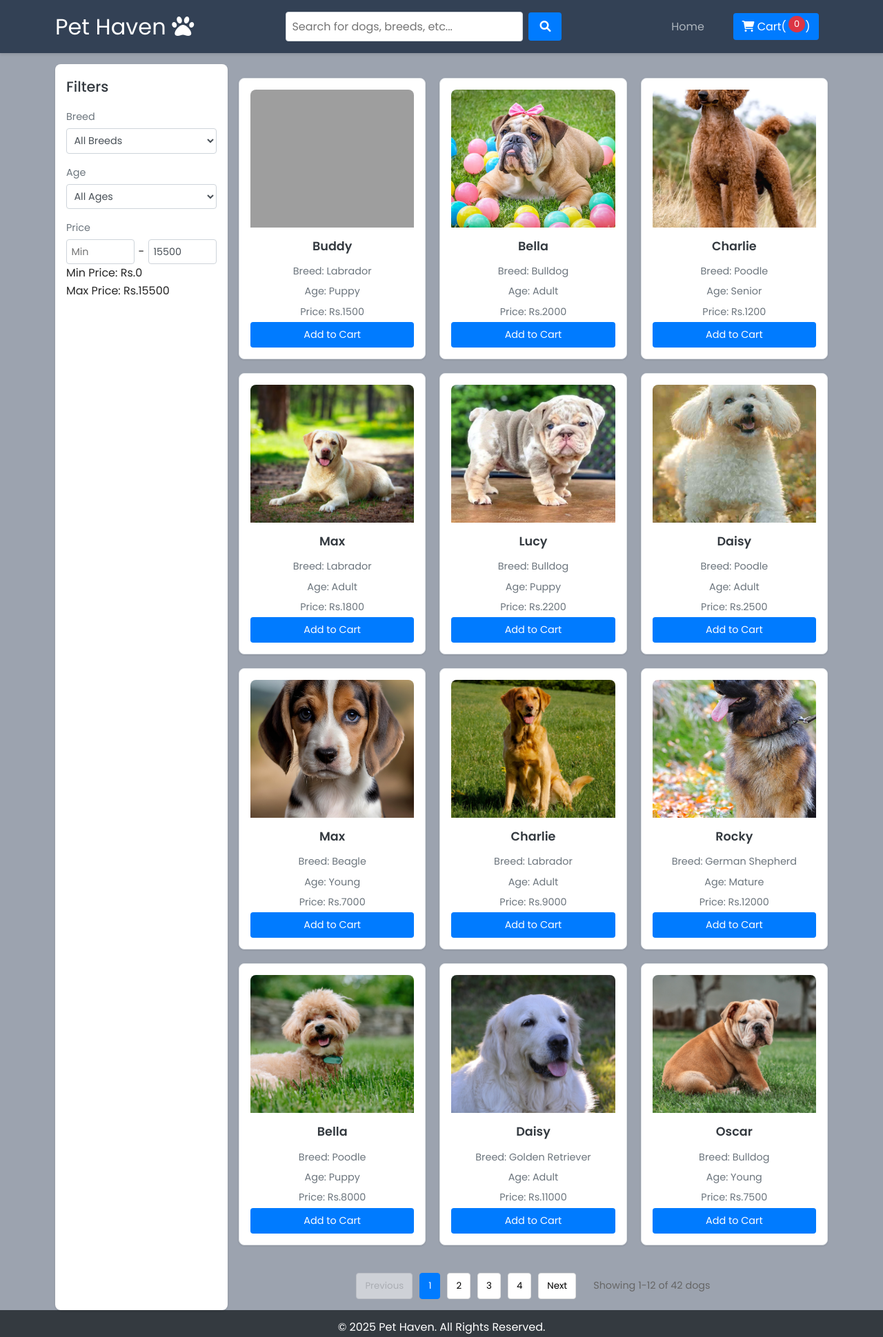
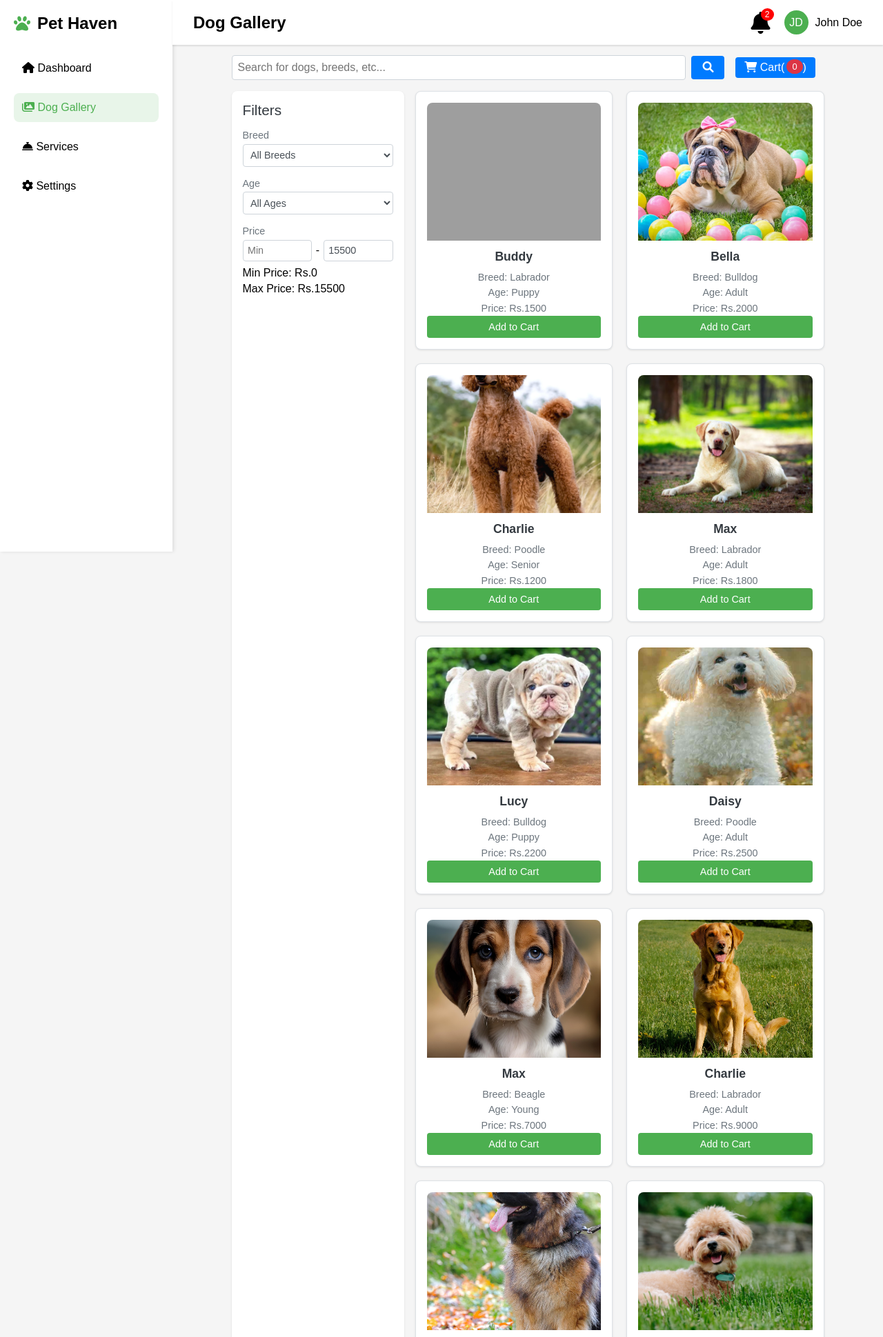
Before and after one commit to divyansharya8826/Pet-Haven, a Flask app: page / in a window 1280 px wide. Shown: the top 1939 px of the page at 69% size. Run offline with Flask 3, Linux system fonts and the light colour scheme; data comes from the database, SQL or seed files in the repository; grey boxes are pictures that could not be loaded.

Commit message:
Extended base template for gallery

```diff
--- a/static/css/dog.css
+++ b/static/css/dog.css
@@ -3,13 +3,15 @@
   margin: 0;
   padding: 0;
   box-sizing: border-box;
-  font-family: "Poppins", sans-serif;
+  font-family: 'Arial', sans-serif;
 }
 
 body {
-  background-color: #9ca3af;
-  color: #262626;
-  line-height: 1.6;
+  background-color: #f5f5f5;
+    margin: 0;
+    padding: 0;
+    display: flex;
+    flex-direction: column;
 }
 
 .container {
@@ -19,32 +21,141 @@ body {
   padding: 0 1rem;
 }
 
-/* Header & Navigation */
-header {
-  background-color: #334155;
-  padding: 0.8rem 0;
-  color: #fff;
-  position: sticky;
-  top: 0;
-  z-index: 1000;
-  box-shadow: 0 2px 4px rgba(0, 0, 0, 0.1);
+body {
+  background-color: #f5f5f5;
+  margin: 0;
+  padding: 0;
+  display: flex;
+  flex-direction: column;
 }
 
-header .container {
+.burger {
+  display: none;
+  cursor: pointer;
+  font-size: 24px;
+  position: fixed;
+  left: 20px;
+  top: 20px;
+  z-index: 1100;
+}
+
+/* Sidebar */
+.sidebar {
+  position: fixed;
+  left: 0;
+  top: 0;
+  height: 100%;
+  width: 250px;
+  background: white;
+  box-shadow: 2px 0 5px rgba(0,0,0,0.1);
+  padding: 20px;
+  transition: transform 0.3s ease-in-out;
+}
+
+.sidebar.hidden {
+  transform: translateX(-100%);
+}
+
+.logo {
   display: flex;
   align-items: center;
-  justify-content: space-between;
+  gap: 10px;
+  margin-bottom: 30px;
 }
 
-header .logo-container a {
-  font-size: 32px;
-  text-decoration: none;
+.logo i {
+  color: #4CAF50;
+  font-size: 24px;
+}
+
+.nav-menu {
+  list-style: none;
+}
+
+.nav-item {
+  margin: 15px 0;
+  padding: 12px;
+  border-radius: 8px;
+  cursor: pointer;
+}
+
+.nav-item.active {
+  background: #e8f5e9;
+  color: #4CAF50;
+}
+
+/* Navbar */
+.navbar {
+  position: fixed;
+  left: 250px;
+  top: 0;
+  width: calc(100% - 250px);
+  display: flex;
+  align-items: center;
+  background: white;
+  padding: 15px 30px;
+  z-index: 100;
+  box-shadow: 0 2px 2px rgba(0,0,0,0.1);
+  transition: left 0.3s ease-in-out, width 0.3s ease-in-out;
+}
+
+.navbar h2 {
+  flex: 1;
+}
+
+.nav-right {
+  display: flex;
+  align-items: center;
+  gap: 20px;
+}
+
+.notification {
+  position: relative;
+  cursor: pointer;
+}
+
+.badge {
+  position: absolute;
+  top: -5px;
+  right: -5px;
+  background: red;
+  color: white;
+  padding: 2px 6px;
+  border-radius: 50%;
+  font-size: 12px;
+}
+
+.profile {
+  display: flex;
+  align-items: center;
+  gap: 10px;
+}
+
+.profile-pic {
+  width: 35px;
+  height: 35px;
+  border-radius: 50%;
+  background: #4CAF50;
+  display: flex;
+  align-items: center;
+  justify-content: center;
   color: white;
 }
 
+/* Main Content */
+.main-content {
+  margin-top: 60px;
+  margin-left: 250px;
+  padding: 20px;
+  width: 100-250px;
+  transition: margin-left 0.3s ease-in-out;
+}
+
+/* Cart */
 nav {
   display: flex;
   align-items: center;
+  float: right;
 }
 
 nav a {
@@ -84,7 +195,7 @@ nav a.cart-style {
   display: flex;
   align-items: center;
   min-width: 400px;
-  max-width: 600px;
+  max-width: 100%;
 }
 
 .search-bar input[type="text"] {
@@ -110,6 +221,10 @@ nav a.cart-style {
 
 .search-bar button:hover {
   background-color: #0056b3;
+}
+
+.filter-list-container{
+  display: flex;
 }
 
 /* Filter Section */
@@ -175,6 +290,11 @@ nav a.cart-style {
   flex: 1;
 }
 
+#minPriceValue {
+  margin-top: 8px;
+  margin-bottom: 5px;
+}
+
 /* Dog Listing Grid */
 .main-content {
   display: flex;
@@ -189,7 +309,6 @@ nav a.cart-style {
   display: grid;
   grid-template-columns: repeat(auto-fill, minmax(250px, 1fr));
   gap: 20px;
-  padding: 20px 0;
 }
 
 /* Dog Card */
@@ -239,7 +358,7 @@ nav a.cart-style {
 }
 
 .dog-card button {
-  background-color: #007bff;
+  background-color: #4CAF50;
   color: white;
   padding: 0.5rem;
   border: none;
--- a/static/js/script.js
+++ b/static/js/script.js
@@ -1,3 +1,21 @@
+function toggleSidebar() {
+	const sidebar = document.getElementById('sidebar');
+	const navbar = document.getElementById('navbar');
+	const mainContent = document.getElementById('mainContent');
+
+	if (sidebar.classList.contains('show')) {
+		sidebar.classList.remove('show');
+		navbar.style.left = '0';
+		navbar.style.width = '100%';
+		mainContent.style.marginLeft = '0';
+	} else {
+		sidebar.classList.add('show');
+		navbar.style.left = '250px';
+		navbar.style.width = 'calc(100% - 250px)';
+		mainContent.style.marginLeft = '250px';
+	}
+}
+
 /****************************************** fetching dogs details from the api for listing and checking the filters for apply changes in the listing */
 document.addEventListener("DOMContentLoaded", function () {
   fetchDogs();
--- a/templates/petshop.html
+++ b/templates/petshop.html
@@ -3,7 +3,7 @@
   <head>
     <meta charset="UTF-8" />
     <meta name="viewport" content="width=device-width, initial-scale=1.0" />
-    <title>Pet Haven - Dog Listings</title>
+    <title>Pet Haven - Dog Gallery</title>
     <link rel="stylesheet" href="static/css/dog.css" />
     <link
       rel="stylesheet"
@@ -12,40 +12,59 @@
       crossorigin="anonymous"
       referrerpolicy="no-referrer"
     />
-    <!-- Include Poppins font -->
-    <link
-      href="https://fonts.googleapis.com/css2?family=Poppins:wght@300;400;500;600&display=swap"
-      rel="stylesheet"
-    />
   </head>
+
   <body>
-    <header>
+    <!-- Burger Icon -->
+    <div class="burger" onclick="toggleSidebar()">
+      <i class="fas fa-bars"></i>
+    </div>
+
+    <!-- Sidebar -->
+    <div class="sidebar" id="sidebar">
+      <div class="logo">
+          <i class="fas fa-paw"></i>
+          <h2>Pet Haven</h2>
+      </div>
+      <ul class="nav-menu">
+          <li class="nav-item"><i class="fas fa-home"></i> Dashboard</li>
+          <li class="nav-item active"><i class="fas fa-images"></i> Dog Gallery</li>
+          <li class="nav-item"><i class="fas fa-concierge-bell"></i> Services</li>
+          <li class="nav-item"><i class="fas fa-cog"></i> Settings</li>
+      </ul>
+    </div>
+
+    <!-- Main Content -->
+    <div class="main-content" id="mainContent">
+      <!-- Navbar -->
+      <div class="navbar" id="navbar">
+          <h2>Dog Gallery</h2>
+          <div class="nav-right">
+              <div class="notification">
+                  <i class="fas fa-bell fa-2x"></i>
+                  <span class="badge">2</span>
+              </div>
+              <div class="profile">
+                  <div class="profile-pic">JD</div>
+                  <span>John Doe</span>
+              </div>
+          </div>
+      </div>
+
+      <!-- Search Filter and Listing Section -->
       <div class="container">
-        <div class="logo-container">
-          <a href="/" class="logo">Pet Haven <i class="fas fa-paw"></i></a>
-        </div>
         <div class="search-bar">
-          <input
-            type="text"
-            id="searchInput"
-            placeholder="Search for dogs, breeds, etc..."
-          />
-          <button onclick="applyFilters()">
-            <i class="fas fa-search"></i>
-          </button>
-        </div>
+            <input type="text" id="searchInput" placeholder="Search for dogs, breeds, etc...">
+            <button onclick="applyFilters()"><i class="fas fa-search"></i></button>
+
           <nav>
-          <a href="/">Home</a>
-          <a class="cart-style" href="/cart"
-            ><i class="fas fa-shopping-cart"></i> Cart(<span id="cart-count"
-              >0</span
-            >)</a
-          >
+            <a class="cart-style" href="/cart">
+              <i class="fas fa-shopping-cart"></i> Cart(<span id="cart-count">0</span>)
+            </a>
           </nav>
         </div>
-    </header>
 
-    <main class="main-content container">
+        <div class="filter-list-container">
           <aside class="filter-section">
             <h2>Filters</h2>
             <div class="filters">
@@ -117,13 +136,9 @@
             </div>
             <!-- Pagination will be added here dynamically by JavaScript -->
           </section>
-    </main>
-
-    <footer>
-      <div class="container">
-        <p>© 2025 Pet Haven. All Rights Reserved.</p>
         </div>
-    </footer>
+      </div>
+    </div>
 
     <!-- Modal Structure -->
     <div id="dogDetailsModal" class="modal">
```
Also changed, not shown: other parts of static/css/dog.css (+65 -58 lines). Lines whose indentation alone changed are shown as unchanged.
